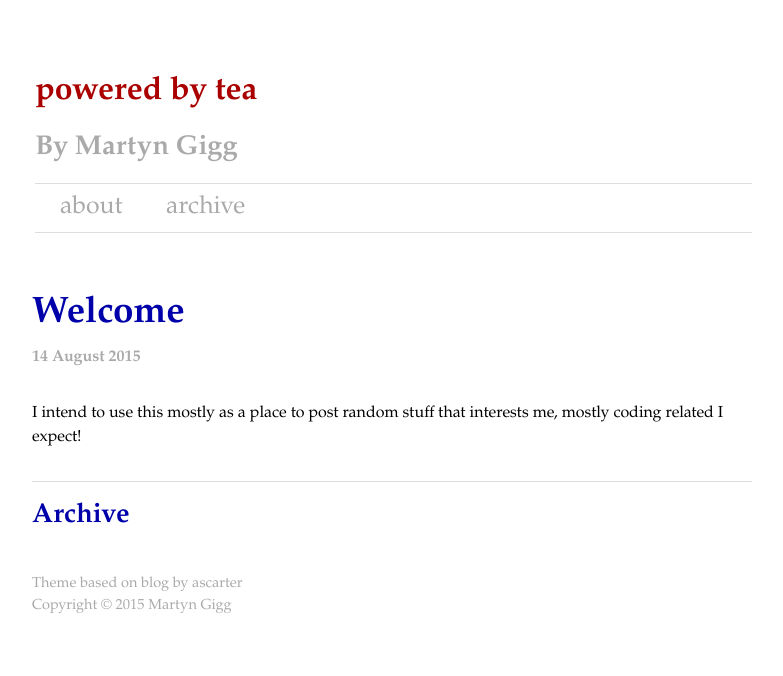
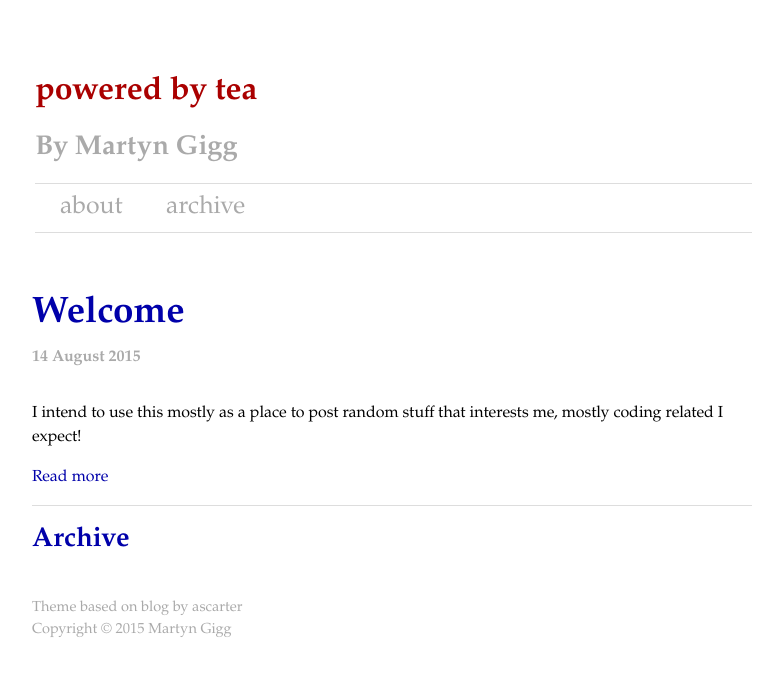
Before and after one commit to martyngigg/martyngigg.github.io, a Jekyll site: the page built from index.html, in a window 1280 px wide. Shown: the top 676 px of the page, without its empty margins (248-1031 px from the left). Built offline with Jekyll 4.4.1, drawn with Linux system fonts in a browser that asks for light colours; Markdown is read by kramdown in place of the engine named in the settings.

Commit message:
Only show post excerpts on the index page

```diff
--- a/index.html
+++ b/index.html
@@ -4,7 +4,13 @@ title: index
 ---
 
 {% for post in site.posts limit:3 %}
-{% include fullpost.html %}
+  <article id="{{ post.id }}">
+  {% include postheader.html %}
+  <div class='article_body'>
+    {{ post.excerpt }}
+    <a href="{{ post.url }}">Read more</a>
+  </div>
+</article>
 {% endfor %}
 
 <h2>
```
